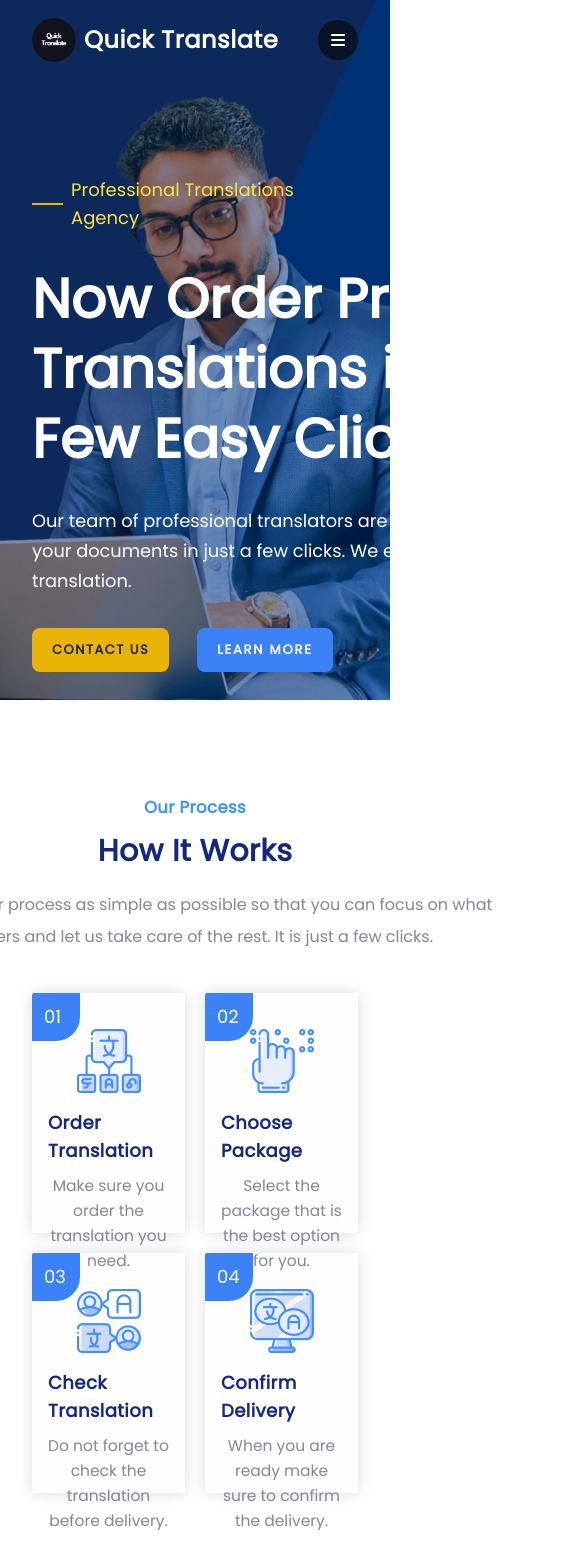
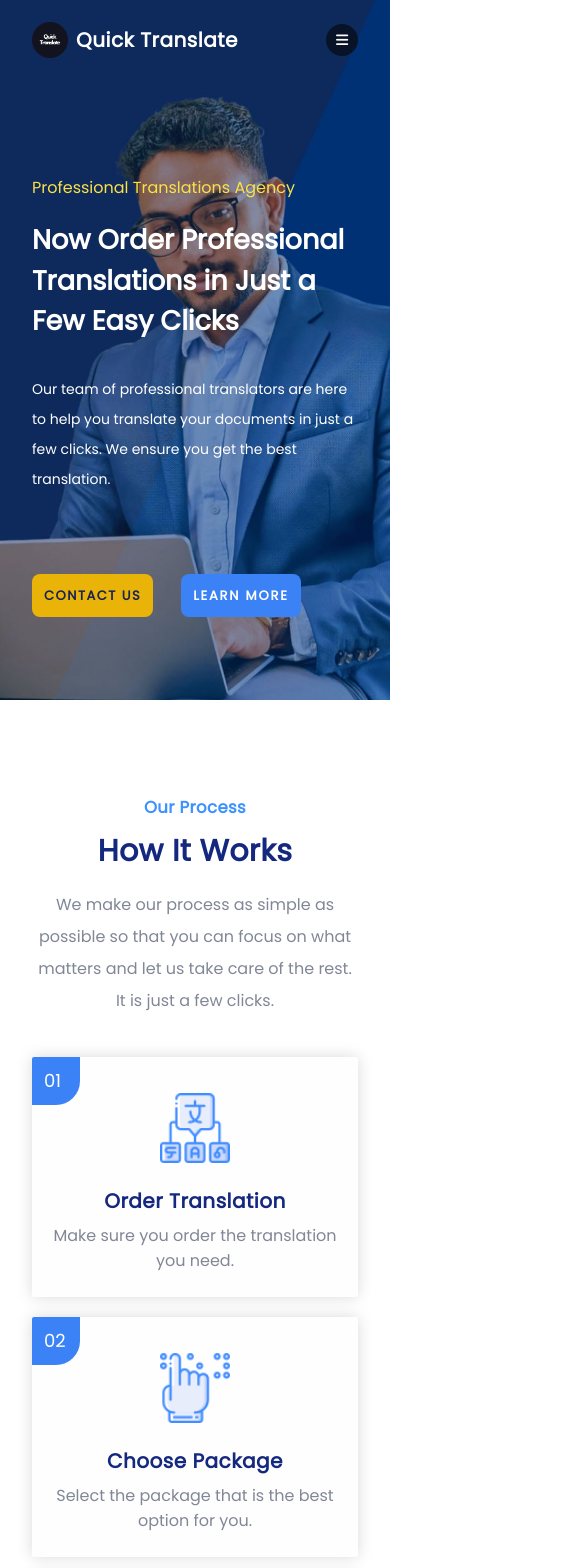
Before and after one commit to MusaZeshan-IT/Quick-Translate, a React (Vite) app: page /#/ in a window 390 px wide. Shown: the top 1568 px of the page, 585 px wide, since content can reach past the window. Built offline with nearby package versions, Linux system fonts and the light colour scheme.

Commit message:
Now the home page is completely responsive.

```diff
--- a/src/components/Home/NavHero.jsx
+++ b/src/components/Home/NavHero.jsx
@@ -10,8 +10,8 @@ const NavHero = () => {
             <nav>
                 <div className='h-20 flex justify-between items-center'>
                     <div className='flex items-center'>
-                        <img className='h-[44px] me-2 rounded-[50%]' src={Logo} alt="" />
-                        <h2 className='text-[24px] font-semibold tracking-wide'>Quick Translate</h2>
+                        <img className='xs:h-[44px] 2xs-custom:h-[40px] h-[36px] me-2 rounded-[50%]' src={Logo} alt="" />
+                        <h2 className='xs:text-[24px] 2xs-custom:text-[22px] text-xl font-semibold tracking-wide'>Quick Translate</h2>
                     </div>
                     <div className='flex items-center lg-custom:gap-x-14 lg:gap-x-10 gap-x-5'>
                         <div className='lg:flex hidden lg-custom:gap-x-8 gap-x-6 text-sm font-semibold tracking-[1.8px]'>
@@ -22,21 +22,21 @@ const NavHero = () => {
                             <Link>Blog</Link>
                         </div>
                         <button className='lg:block hidden hover:bg-indigo-600 hover:border-none rounded-md border tracking-[1.5px] font-semibold text-xs border-white bg-blue-500 px-5 py-[10px]'>CONTACT US</button>
-                        <button className='lg:hidden flex justify-center items-center w-10 h-10 bg-[rgb(8,19,39)] rounded-[50%]'>
-                            <i className='fa-solid fa-bars'></i>
+                        <button className='lg:hidden flex justify-center items-center xs:w-10 xs:h-10 2xs-custom:h-9 2xs-custom:w-9 h-8 w-8 bg-[rgb(8,19,39)] rounded-[50%]'>
+                            <i className='fa-solid fa-bars xs:text-base 2xs-custom:text-[15px] text-sm'></i>
                         </button>
                     </div>
                 </div>
                 <div className='mt-24'>
-                    <div className='flex items-center mb-8'>
-                        <div className="me-2 inline-block w-8 h-[2px] bg-yellow-500"></div>
-                        <h2 className='text-yellow-300 text-lg'>Professional Translations Agency</h2>
+                    <div className='flex items-center sm:mb-8 xs:mb-6 mb-5'>
+                        <div className="me-2 2xs-custom:inline-block hidden w-8 h-[2px] bg-yellow-500"></div>
+                        <h2 className='text-yellow-300 xs:text-lg 2xs-custom:text-[17px] text-base'>Professional Translations Agency</h2>
                     </div>
-                    <h1 className='text-[55px] font-black w-[650px] leading-[70px]'>Now Order Professional Translations in Just a Few Easy Clicks</h1>
-                    <p className='w-[600px] mt-8 leading-[30px] text-[17.8px]'>Our team of professional translators are here to help you translate your documents in just a few clicks. We ensure you get the best translation.</p>
-                    <div className='flex gap-x-7 mt-8 text-[13px] font-semibold'>
-                        <button className='bg-yellow-500 hover:text-white hover:bg-[rgb(179,143,36)] text-blue-950 rounded-lg py-3 px-5 tracking-[1.5px]'>CONTACT US</button>
-                        <button className='bg-blue-500 hover:bg-blue-800 rounded-lg py-3 px-5 tracking-[1.8px]'>LEARN MORE</button>
+                    <h1 className='md:text-[55px] sm:text-[45px] xs:text-[34px] 2xs-custom:text-[30px] text-[27px] font-black sm-custom:w-[650px] xs-custom:w-[90%] w-full md:leading-[70px] sm:leading-[56px] xs:leading-[48px]'>Now Order Professional Translations in Just a Few Easy Clicks</h1>
+                    <p className='sm:w-[600px] mt-8 leading-[30px] sm:text-[17.8px] xs:text-[16.5px] 2xs-custom:text-[15.5px] text-sm'>Our team of professional translators are here to help you translate your documents in just a few clicks. We ensure you get the best translation.</p>
+                    <div className='flex gap-x-7 sm:mt-8 xs:mt-10 2xs-custom:mt-14 2xs:mt-20 mt-16 text-[13px] font-semibold'>
+                        <button className='bg-yellow-500 hover:text-white hover:bg-[rgb(179,143,36)] text-blue-950 rounded-lg py-3 xs:px-5 2xs-custom:px-4 px-3 tracking-[1.5px]'>CONTACT US</button>
+                        <button className='bg-blue-500 hover:bg-blue-800 rounded-lg py-3 xs:px-5 2xs-custom:px-4 px-3 tracking-[1.8px]'>LEARN MORE</button>
                     </div>
                 </div>
             </nav>
--- a/src/components/HowItWorks.jsx
+++ b/src/components/HowItWorks.jsx
@@ -13,9 +13,9 @@ const HowItWorks = () => {
                     <h3 className='text-center text-[16.5px] text-[rgb(60,146,255)]'>Our Process</h3>
                     <h2 className='mt-3 text-3xl text-center text-[rgb(19,40,126)]'>How It Works</h2>
                 </div>
-                <p className='text-center w-[610px] mt-5 leading-8 text-[rgb(129,135,150)]'>We make our process as simple as possible so that you can focus on what matters and let us take care of the rest. It is just a few clicks.</p>
+                <p className='text-center sm:w-[610px] w-full mt-5 leading-8 text-[rgb(129,135,150)]'>We make our process as simple as possible so that you can focus on what matters and let us take care of the rest. It is just a few clicks.</p>
             </div>
-            <div className="grid lg:grid-cols-4 grid-cols-2 xl:gap-10 lg:gap-8 gap-5 mt-10">
+            <div className="grid lg:grid-cols-4 sm:grid-cols-2 grid-cols-1 xl:gap-10 lg:gap-8 gap-5 mt-10">
                 <ProcessCard
                     stepNum='01'
                     title='Order Translation'
--- a/src/components/ProcessCard.jsx
+++ b/src/components/ProcessCard.jsx
@@ -5,9 +5,9 @@ const ProcessCard = ({ imgUrl, title, desc, stepNum }) => {
         <div className='h-[240px] shadow-[0px_0px_16px_rgba(0,0,0,0.15)] rounded-sm bg-[rgb(254,254,254)]'>
             <div className='flex items-center ps-3 bg-blue-500 rounded-ss-sm rounded-ee-3xl w-12 h-12 text-white text-lg'>{stepNum}</div>
             <div className='px-4 flex flex-col gap-y-2 items-center relative bottom-3'>
-                <img className='lg:h-16 lg:w-16 md:h-20 md:w-20 h-16 w-16' src={imgUrl} alt="" />
-                <h3 className='tracking-wide mt-2 text-[rgb(19,40,126)] lg:text-lg md:text-xl text-lg font-semibold'>{title}</h3>
-                <p className='lg:text-[15.5px] md:text-[16.8px] text-[15.5px] leading-[25px] text-center text-[rgb(129,135,150)]'>{desc}</p>
+                <img className='lg:h-16 lg:w-16 md:h-20 md:w-20 sm:h-16 sm:w-16 h-[70px] w-[70px]' src={imgUrl} alt="" />
+                <h3 className='tracking-wide sm:mt-2 mt-4 text-[rgb(19,40,126)] lg:text-lg md:text-xl sm:text-lg text-xl font-semibold'>{title}</h3>
+                <p className='lg:text-[15.5px] md:text-[16.8px] sm:text-[15.5px] text-base leading-[25px] text-center text-[rgb(129,135,150)]'>{desc}</p>
             </div>
         </div>
     );
--- a/src/components/UniqueFeatures.jsx
+++ b/src/components/UniqueFeatures.jsx
@@ -8,12 +8,12 @@ import Feature3 from '../assets/uniqueFeatures/quality3.png'
 const UniqueFeatures = () => {
     return (
         <div className='flex lg:flex-row flex-col lg:gap-x-24 gap-y-16'>
-            <div className='lg:w-1/2 w-full border-8 border-blue-500 h-[500px] mt-10'>
-                <img className='h-[550px] lg:w-[500px] w-full relative bottom-10 left-10' src={UniqueImg} alt="" />
+            <div className='lg:w-1/2 w-full border-8 border-blue-500 xs:h-[500px] 2xs-custom:h-[430px] h-[380px] mt-10'>
+                <img className='xs:h-[550px] 2xs-custom:h-[480px] h-[430px] xs-custom:w-[500px] w-full relative bottom-10 left-10' src={UniqueImg} alt="" />
             </div>
             <div className='lg:w-1/2'>
                 <h3 className='text-[rgb(60,146,255)] font-semibold text-[16.5px] tracking-wide'>High Professional Translation Agency</h3>
-                <h2 className='text-[rgb(19,40,126)] text-3xl font-black mt-3 w-[500px] leading-10'>Order Professional Translations & Interpreting in Just a Few Clicks</h2>
+                <h2 className='text-[rgb(19,40,126)] text-3xl font-black mt-3 xs-custom:xs-custom:w-[500px] leading-10'>Order Professional Translations & Interpreting in Just a Few Clicks</h2>
                 <p className='lg:mt-6 mt-4 text-[rgb(129,135,150)] leading-7'>Our team of professional translators and interpreters are ready to help you with any kind of translation. We have a team of translators who are well-trained and experienced.</p>
                 <div className='flex flex-col lg:gap-y-7 gap-y-9 lg:mt-12 mt-10'>
                     <Feature
--- a/src/components/common/Footer.jsx
+++ b/src/components/common/Footer.jsx
@@ -25,7 +25,7 @@ const Footer = () => {
                             <div className='flex flex-col'>
                                 <div>
                                     <h3 className='text-white font-semibold tracking-widest'>NAVIGATE</h3>
-                                    <div className='flex text-[rgb(204,204,204)] mt-4 gap-x-7'>
+                                    <div className='flex flex-wrap text-[rgb(204,204,204)] mt-4 gap-x-7 gap-y-3'>
                                         <Link>Home</Link>
                                         <Link>About Us</Link>
                                         <Link>FAQ</Link>
@@ -37,7 +37,7 @@ const Footer = () => {
                             <div className='flex flex-col'>
                                 <div>
                                     <h3 className='text-white font-semibold tracking-widest'>CONTACT US</h3>
-                                    <div className='flex lg:flex-col text-[rgb(204,204,204)] mt-4 lg:gap-y-1 gap-x-8'>
+                                    <div className='flex lg:flex-col flex-wrap text-[rgb(204,204,204)] mt-4 lg:gap-y-1 gap-x-8 gap-y-3'>
                                         <p className='tracking-wide'>+92 3079410053</p>
                                         <p>zeshan.qaiser@gmail.com</p>
                                     </div>
--- a/src/components/shared/CoveredLangs.jsx
+++ b/src/components/shared/CoveredLangs.jsx
@@ -10,13 +10,13 @@ const CoveredLangs = () => {
         <div className='flex lg:flex-row flex-col xl:gap-x-14 lg-custom:gap-x-20 lg:gap-x-16 gap-y-10'>
             <div className='lg-custom:w-4/12 lg:w-[35%]'>
                 <h3 className='text-[rgb(60,146,255)] font-semibold text-[16.5px] tracking-wide'>High Professional Translation Agency</h3>
-                <h2 className='text-[rgb(19,40,126)] text-3xl font-black mt-3 w-[500px] leading-10'>Languages We Cover</h2>
+                <h2 className='text-[rgb(19,40,126)] text-3xl font-black mt-3 xs-custom:xs-custom:w-[500px] leading-10'>Languages We Cover</h2>
                 <p className='mt-6 text-[rgb(129,135,150)] leading-7 w-full'>
                     We cover a wide range of languages. Our team of professional translators and interpreters are ready to help
                     you by translating upto 4 languages. We aim to provide you with the best quality.
                 </p>
             </div>
-            <div className='lg-custom:w-8/12 lg:w-[65%] overflow-hidden grid grid-cols-2 gap-y-12 xl:gap-x-10 mt-5'>
+            <div className='lg-custom:w-8/12 lg:w-[65%] overflow-hidden grid sm-custom:grid-cols-2 gap-y-12 xl:gap-x-10 mt-5'>
                 <Lang
                     imgUrl={AmericanFlag}
                     title="English Languages"
--- a/src/components/shared/Lang.jsx
+++ b/src/components/shared/Lang.jsx
@@ -2,11 +2,11 @@ import React from 'react';
 
 const Lang = ({ imgUrl, title, desc }) => {
     return (
-        <div className='flex xl:flex-row flex-col xl:gap-x-8 gap-y-5'>
+        <div className='flex xl:flex-row sm-custom:flex-col flex-row xl:gap-x-8 sm-custom:gap-y-5 gap-7'>
             <img className='h-12 w-16 shadow-[0px_0px_16px_rgba(0,0,0,0.15)]' src={imgUrl} alt="" />
             <div>
                 <h3 className='text-[rgb(19,40,126)] font-semibold text-[16.5px] tracking-wide'>{title}</h3>
-                <p className='xl:w-[250px] w-[85%] text-[rgb(129,135,150)] text-[15px] leading-6 mt-2'>{desc}</p>
+                <p className='xl:w-[250px] sm-custom:w-[85%] text-[rgb(129,135,150)] text-[15px] leading-6 mt-2'>{desc}</p>
             </div>
         </div>
     );
--- a/src/components/shared/Services.jsx
+++ b/src/components/shared/Services.jsx
@@ -15,9 +15,9 @@ const Services = () => {
                     <h3 className='text-center text-[16.5px] text-[rgb(60,146,255)]'>Our Services</h3>
                     <h2 className='mt-3 text-3xl text-center text-[rgb(19,40,126)]'>Our Core Services</h2>
                 </div>
-                <p className='text-center w-[610px] mt-5 leading-8 text-[rgb(129,135,150)]'>We offer a wide range of services to help you achieve your goals. We are committed to providing you with the best possible service.</p>
+                <p className='text-center sm:w-[610px] w-full mt-5 leading-8 text-[rgb(129,135,150)]'>We offer a wide range of services to help you achieve your goals. We are committed to providing you with the best possible service.</p>
             </div>
-            <div className='grid lg:grid-cols-3 grid-cols-2 gap-10 mt-16'>
+            <div className='grid lg:grid-cols-3 sm:grid-cols-2 grid-cols-1 gap-10 mt-16'>
                 <Service
                     imgUrl={S1}
                     title='Documents Translation'
```
Also changed, not shown: src/components/shared/Cover.jsx (+6 -2 lines), src/components/shared/Service.jsx (+4 -4 lines).
